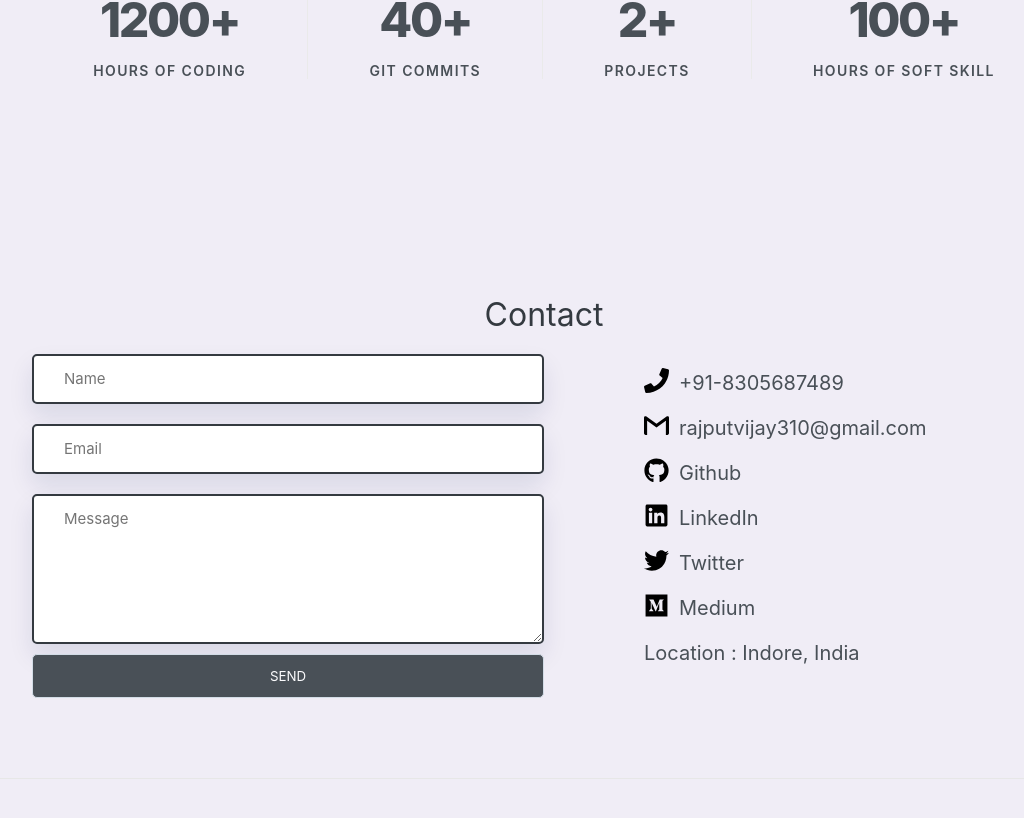
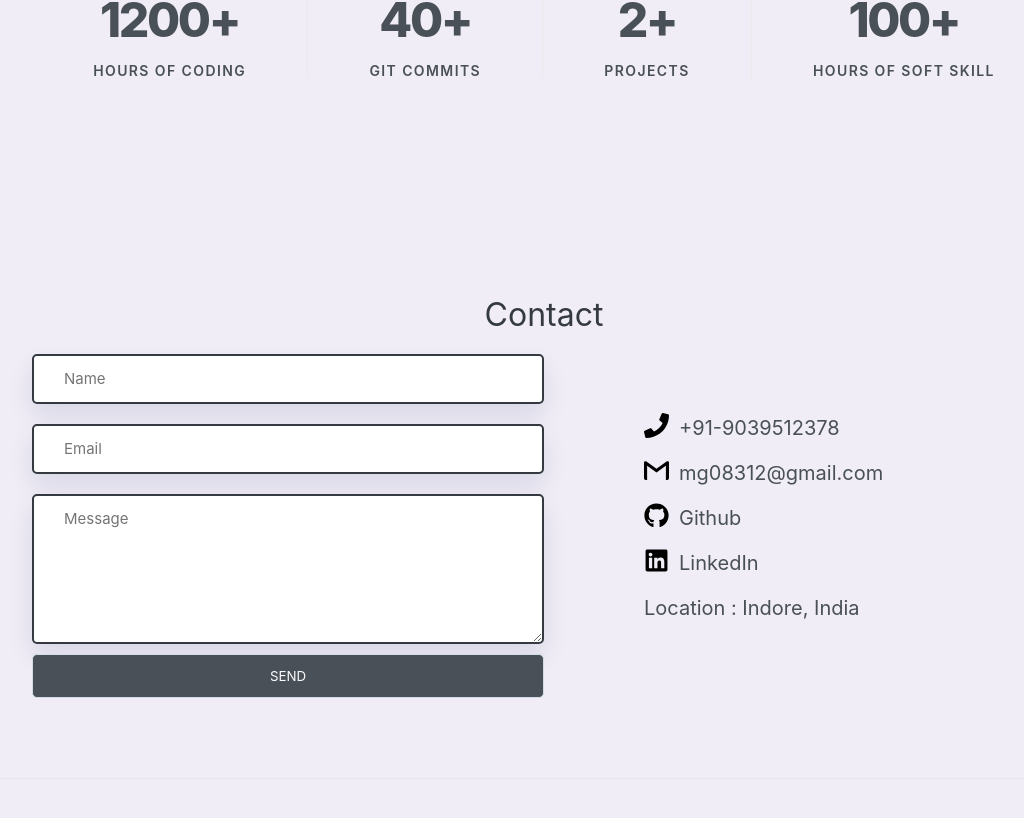
Before and after one commit to Rajput-Vijay/Vijay_Rajput_Portfolio, a React (Create React App) app: page / in a window 1280 px wide. Shown: the part 2992-3810 px from the top of the page, without its empty margins (96-1120 px from the left). Built offline with nearby package versions, Linux system fonts and the light colour scheme; a web font is replaced by a local one.

Commit message:
Fixed contact form again

```diff
--- a/src/Components/Contact/Contact.jsx
+++ b/src/Components/Contact/Contact.jsx
@@ -1,3 +1,4 @@
+import emailjs from "emailjs-com";
 import React from "react";
 import {
   ContactContainer,
@@ -9,7 +10,6 @@ import {
   P,
   LinksCont,
 } from "./Styles";
-import emailjs from "emailjs-com";
 import { Container, Common, H1 } from "../../SharedStyles/SharedStyles";
 import { ToastContainer, toast } from "react-toastify";
 import "react-toastify/dist/ReactToastify.css";
@@ -27,47 +27,33 @@ const footerData = [
   {
     id: 0,
     title: "Mobile",
-    display: "+91-8305687489",
-    link: "tel:+918305687489",
+    display: "+91-9039512378",
+    link: "tel:+919039512378",
     icon: <FaPhone className="commonIconsFooter" />,
   },
   {
     id: 1,
     title: "Email",
-    display: "rajputvijay310@gmail.com",
-    link: "mailto:rajputvijay310@gmail.com",
+    display: "mg08312@gmail.com",
     icon: <SiGmail className="commonIconsFooter" />,
   },
   {
     id: 2,
     title: "Github",
     display: "Github",
-    link: "https://github.com/Rajput-Vijay",
+    link: "https://github.com/MohitGupta10",
     icon: <FaGithub className="commonIconsFooter" />,
   },
   {
     id: 3,
     title: "LinkedIn",
     display: "LinkedIn",
-    link: "https://www.linkedin.com/in/vijay-rajput-8305687489/",
+    link: "https://www.linkedin.com/in/mohit-gupta-5b22a0118/",
     icon: <FaLinkedin className="commonIconsFooter" />,
   },
+
   {
     id: 4,
-    title: "Twitter",
-    display: "Twitter",
-    link: "https://twitter.com/rajput_vijay10",
-    icon: <FaTwitter className="commonIconsFooter" />,
-  },
-  {
-    id: 5,
-    title: "Medium",
-    display: "Medium",
-    link: "	https://medium.com/@rajput_vijay10",
-    icon: <FaMedium className="commonIconsFooter" />,
-  },
-  {
-    id: 6,
     title: "Address",
     display: "Indore, India",
     display: "Location : Indore, India",
@@ -79,7 +65,7 @@ const Contact = () => {
   function sendEmail(e){
     e.preventDefault()
 
-    emailjs.sendForm('service_rajputvijay310', 'template_erwvnff', e.target, '"user_tK2b2KBsgFvQsnJeHFG6V"')
+    emailjs.sendForm('service_rajputvijay310', 'template_erwvnff', e.target, 'user_tK2b2KBsgFvQsnJeHFG6V')
       .then((result) => {
           console.log(result);
       }, (error) => {
@@ -87,6 +73,8 @@ const Contact = () => {
       });
       e.target.reset()
   }
+
+
   return (
     <Container className="contact">
       <Common>
@@ -107,9 +95,10 @@ const Contact = () => {
               name="message"
               placeholder="Message"
             ></InputInput2>
-            <A value="Send">SEND</A>
+            <A value="Send" type="submit">SEND</A>
+            </ContactForm>
             <ToastContainer />
-          </ContactForm>
+
         </Column>
         <Column>
           <LinksCont>
```
Also changed, not shown: src/Components/Contact/deletedTextOfEmailJS.jsx (added, +24 -0 lines).
